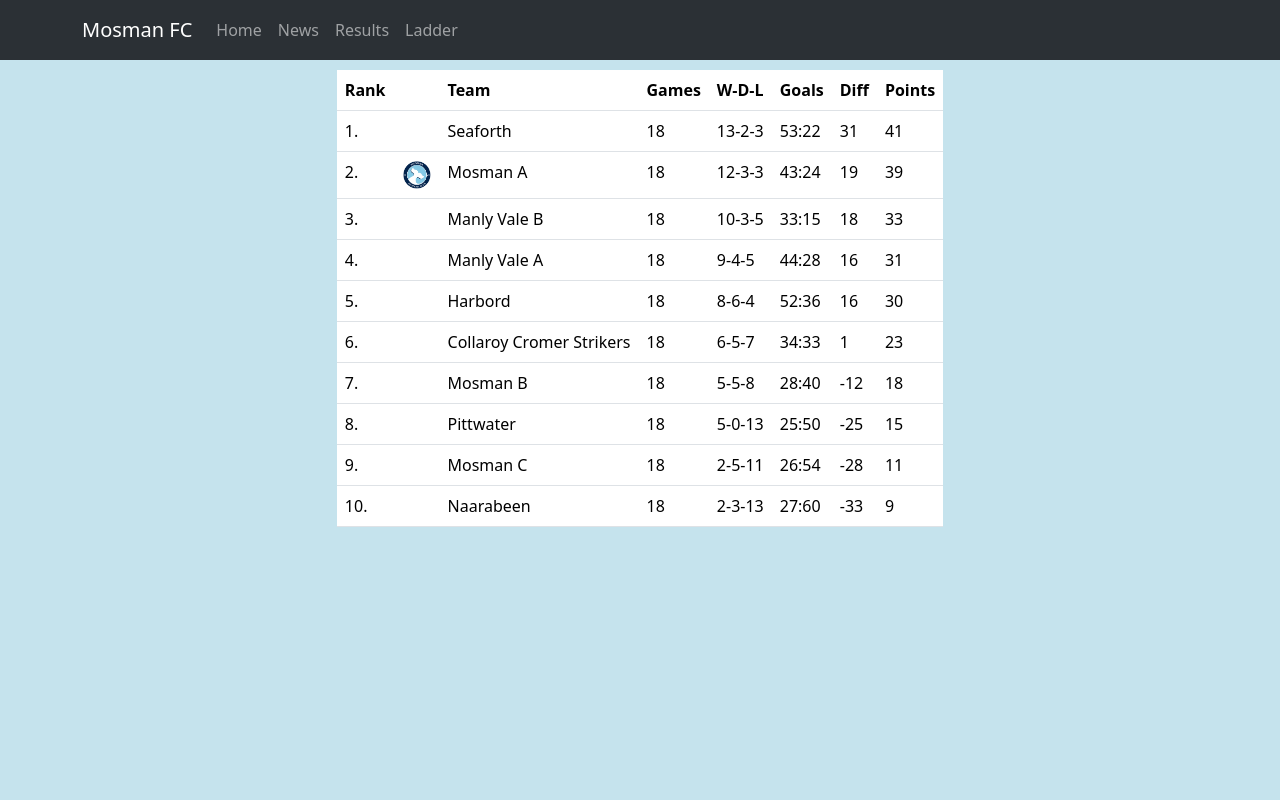
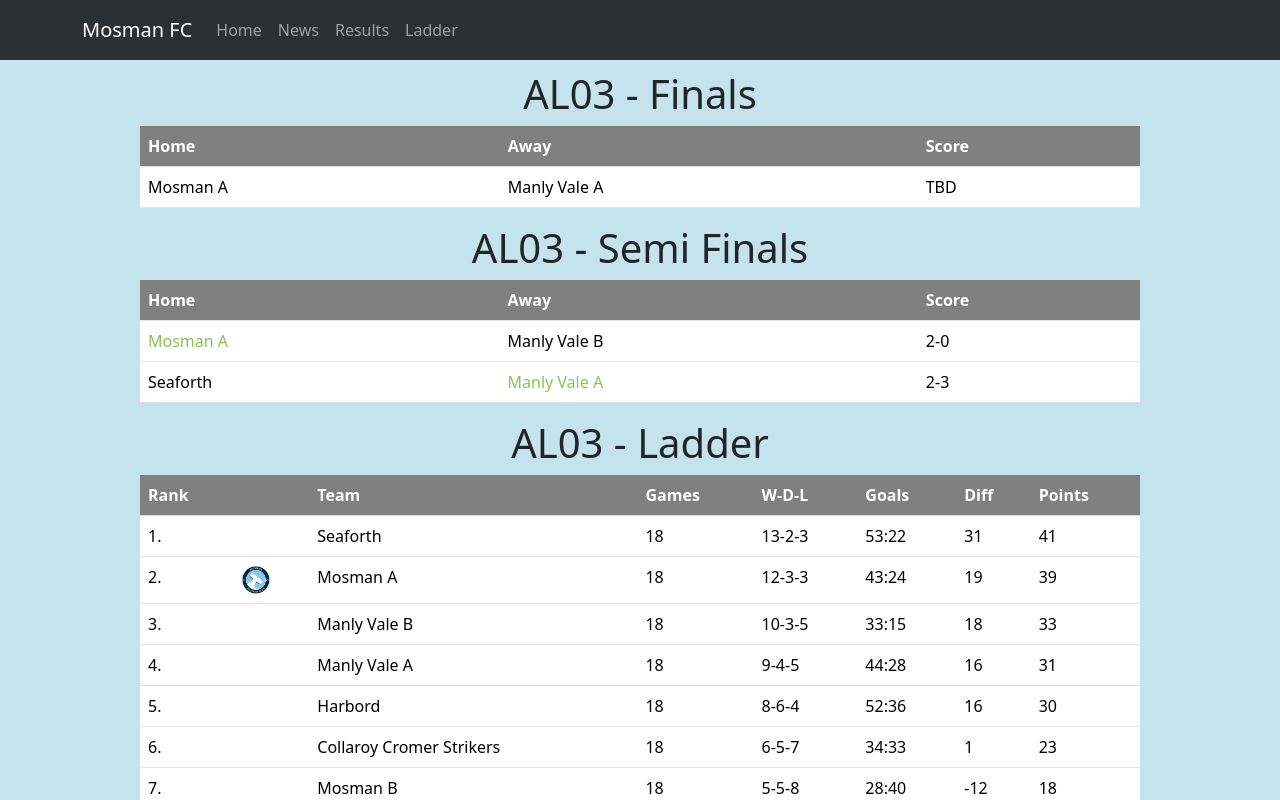
Before and after one commit to julian-petrich/amplify-react, a React (Create React App) app: page /ladder in a window 1280 px wide. Shown: the top 800 px of the page. Built offline with nearby package versions, Linux system fonts and the light colour scheme; what aws-amplify would draw is missing.

Commit message:
updated table

```diff
--- a/amplify/team-provider-info.json
+++ b/amplify/team-provider-info.json
@@ -15,7 +15,7 @@
       "function": {
         "mygofunction": {
           "deploymentBucketName": "amplify-amplifyreact-dev-195018-deployment",
-          "s3Key": "amplify-builds/mygofunction-614c6869474c474f7256-build.zip"
+          "s3Key": "amplify-builds/mygofunction-526847654e694c696350-build.zip"
         }
       },
       "api": {
--- a/src/App.css
+++ b/src/App.css
@@ -24,6 +24,13 @@
   border-top-left-radius: 5px;
   border-top-right-radius: 5px;
   border-bottom: 1px solid #ccc;
+}
+
+.header-content {
+  display: flex;
+  justify-content: space-between;
+  align-items: center;
+  width: 100%;
 }
 
 .header-left {
--- a/src/App.js
+++ b/src/App.js
@@ -8,7 +8,7 @@
 
 function App () {
     return(
-    <div className='center'>
+    <div className="center">
       <NavBar/>
       <h1>Mosman FC</h1>
       <div className="image-container">
--- a/src/routes/Ladder.js
+++ b/src/routes/Ladder.js
@@ -7,7 +7,51 @@
     return(
     <div className="center">
         <NavBar />
-        <div class="table-responsive-xl">
+        <h1>AL03 - Finals</h1>
+        <div className="table-container">
+            <table class="table table-hover">
+            <thead>
+                <tr>
+                    <th scope="col">Home</th>
+                    <th scope="col">Away</th>
+                    <th scope="col">Score</th>
+                </tr>
+            </thead>
+            <tbody>
+                <tr>
+                    <td>Mosman A</td>
+                    <td>Manly Vale A</td>
+                    <td>TBD</td>
+                </tr>
+                </tbody>
+                </table>
+        </div>
+        <h1>AL03 - Semi Finals</h1>
+        <div className="table-container">
+            <table class="table table-hover">
+            <thead>
+                <tr>
+                    <th scope="col">Home</th>
+                    <th scope="col">Away</th>
+                    <th scope="col">Score</th>
+                </tr>
+            </thead>
+            <tbody>
+                <tr>
+                    <td style={{color: "#8CC152"}} >Mosman A</td>
+                    <td>Manly Vale B</td>
+                    <td>2-0</td>
+                </tr>
+                <tr>
+                    <td>Seaforth</td>
+                    <td style={{color: "#8CC152"}}>Manly Vale A</td>
+                    <td>2-3</td>
+                </tr>
+                </tbody>
+                </table>
+        </div>
+        <h1>AL03 - Ladder</h1>
+        <div className="table-container">
             <table class="table table-hover">
             <thead>
                 <tr>
@@ -125,7 +169,7 @@
             </tbody>
             </table>
         </div>
-    </div>
+        </div>
     )
 }
 
--- a/src/routes/PlayerList.js
+++ b/src/routes/PlayerList.js
@@ -30,8 +30,8 @@
             <div key={index} className="col-md-4 mb-3">
             <div className="card">
             <div className="card-header">
-                <div className="header-left">{item.name}</div>
-                <div className="header-right"># {item.id}</div>
+                    <div className="header-left">{item.name}</div>
+                    <div className="header-right"># {item.number}</div>
               </div>
               <img src={item.image} className="card-img-top" alt={item.name} />
               <div className="card-body">
--- a/src/routes/SinglePlayer.js
+++ b/src/routes/SinglePlayer.js
@@ -17,7 +17,7 @@
 
   useEffect(() => {
     fetchPlayer();
-  }, []);
+  }, );
 
   async function fetchPlayer() {
     try {
@@ -44,8 +44,8 @@
                     <Col className='text-center'>
                     </Col>
                     <Row>
-                    <Col><a> Position:</a> {player.position}</Col>
-                    <Col><a> Games:</a> {player.games}</Col>
+                    <Col><p> Position: {player.position}</p></Col>
+                    <Col><p> Games: {player.games}</p></Col>
                   </Row>
                   <br></br>
                   <Row>
```
Also changed, not shown: 2 other files (tests, documents, lock files or other folders).
